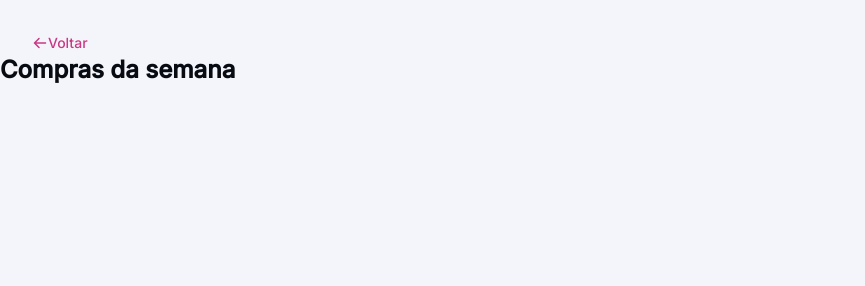
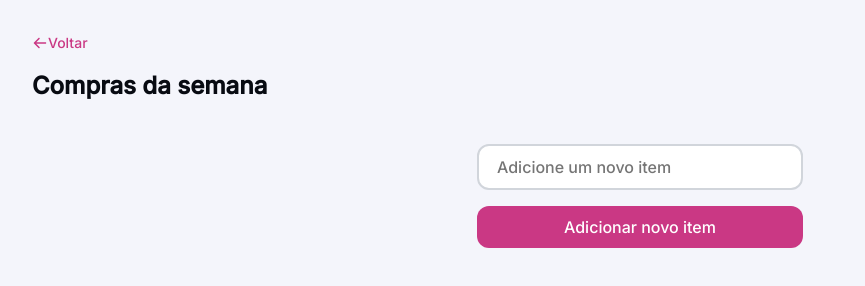
Before and after one commit to GuilhermeCrz/Lista-de-Compras, a plain HTML site: page index.html in a window 1280 px wide. Shown: the whole page, without its empty margins (0-865 px from the left). Drawn offline with Linux system fonts and the light colour scheme.

Commit message:
adicionando input e button

```diff
--- a/index.html
+++ b/index.html
@@ -14,6 +14,7 @@
 <body>
 
 
+    <header>
         <a href="#">
             <img src="assets/arrow.svg" alt="ícone de seta para esquerda">
             Voltar
@@ -22,6 +23,17 @@
         <h1>
             Compras da semana
         </h1>
+    </header>
+
+    <main>
+
+        <section id="adicionar">
+            <form>
+                <input type="text" name="item" id="item" placeholder="Adicione um novo item">
+                <button>Adicionar novo item</button>
+            </form>
+        </section>
+    </main>
 
 </body>
 </html>
--- /dev/null
+++ b/styles/adicionar.css
@@ -0,0 +1,35 @@
+#adicionar {
+    padding-top: 2.75rem;
+    width: 100%;
+    max-width: 20.375rem;
+    margin-inline: auto;
+}
+
+form {
+    display: flex;
+    flex-direction: column;
+    gap: 1rem;
+}
+
+input {
+    padding: 0.6875rem 1.125rem;
+    border-style: solid;
+    border-radius: 0.75rem;
+    color: var(--content-tertiary);
+    background-color: var(--background-secondary);
+    border-color: var(--border-primary);
+    border-width: 0.125rem;
+    transition: border-color 0.3s ease;
+}
+
+input:hover {
+    border-color: var(--border-hover);
+}
+
+button {
+    background-color: var(--color-brand);
+    color: var(--always-white);
+    padding: 0.6875rem;
+    border-style: none;
+    border-radius: 0.75rem;
+}
--- a/styles/global.css
+++ b/styles/global.css
@@ -49,6 +49,10 @@ h1 {
     color: var(--content-primary);
     font-weight: var(--fw-bold);
     font-size: var(--fs-title);
+
+    display: block;
+    padding-top: 1rem;
+    padding-left: 2rem;
 }
 
 p {
--- a/styles/index.css
+++ b/styles/index.css
@@ -1 +1,2 @@
 @import url(global.css);
+@import url(adicionar.css);
```
Lines whose indentation alone changed are shown as unchanged.
